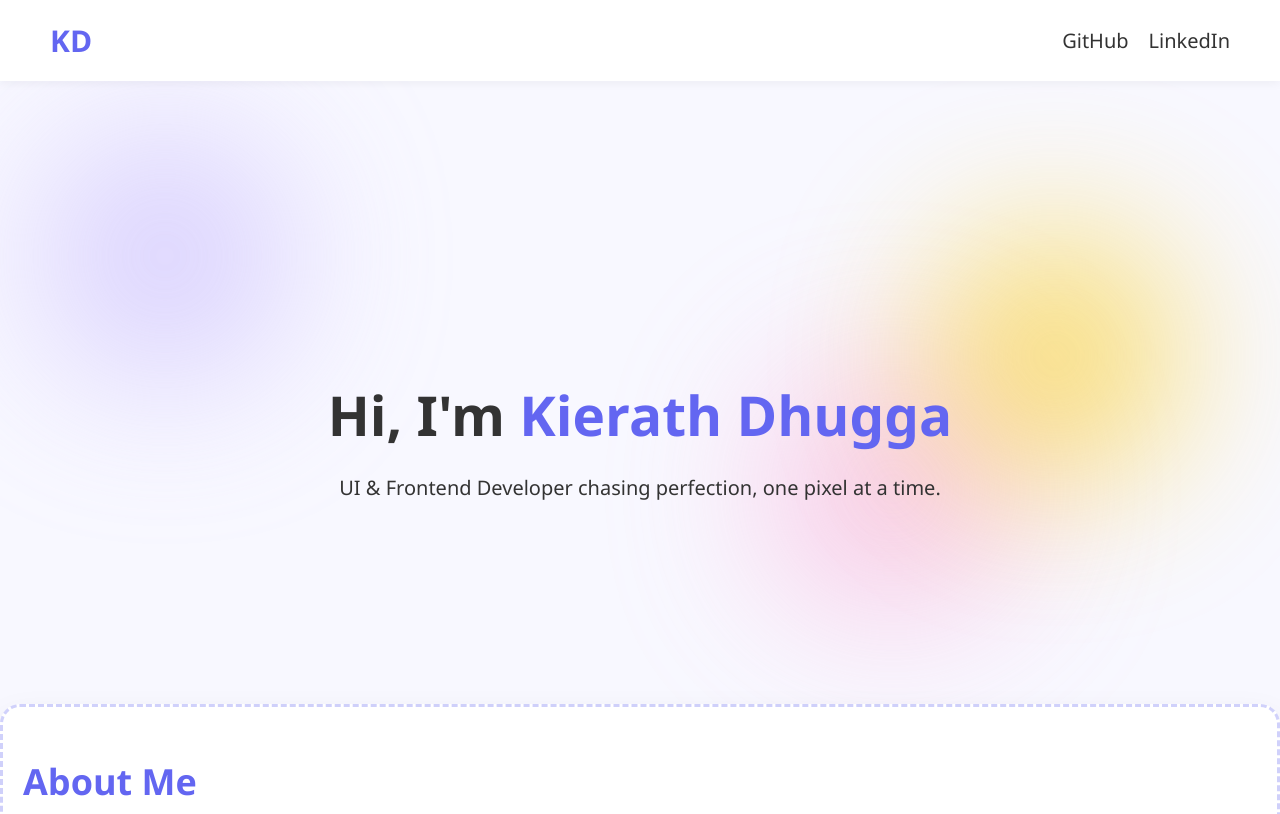
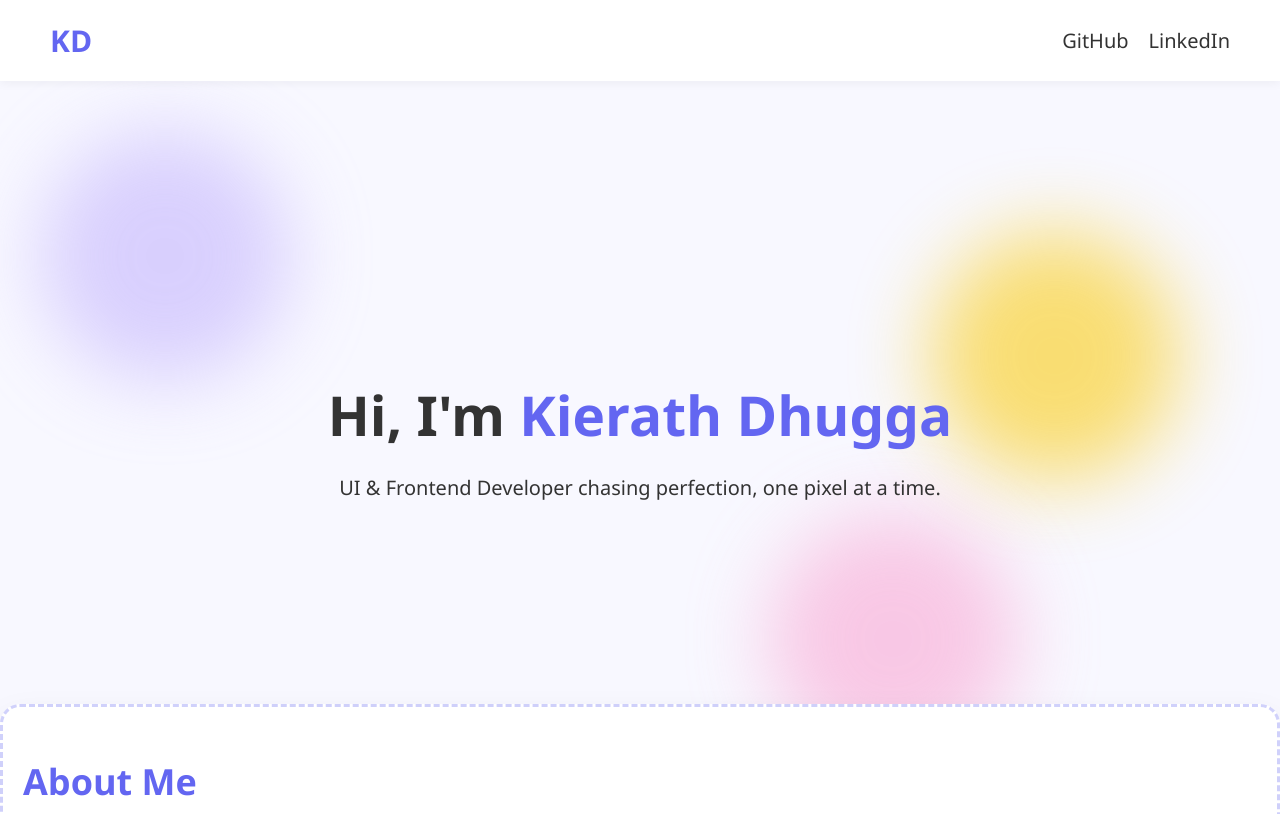
Before and after one commit to kierath/portfolio, a Next.js app: page / in a window 1280 px wide. Shown: the top 814 px of the page. Built offline with nearby package versions, Linux system fonts and the light colour scheme.

Commit message:
css alterations

```diff
--- a/src/app/globals.css
+++ b/src/app/globals.css
@@ -64,7 +64,7 @@ body {
 .blob {
   position: absolute;
   border-radius: 50%;
-  filter: blur(80px);
+  filter: blur(40px);
   opacity: 0.6;
   z-index: -1;
 }
@@ -80,7 +80,7 @@ body {
 .blob.pink {
   width: 250px;
   height: 250px;
-  bottom: 50px;
+  bottom: -100px;
   left: 60%;
   background: #f9a8d4;
 }
@@ -93,6 +93,13 @@ body {
   background: #facc15;
 }
 
+.blob.green {
+  width: 250px;
+  height: 250px;
+  top: 1400px;
+  right: 1300px;
+  background: #80f7cb;
+}
 /* Section Bubble Base */
 .section-bubble {
   background-color: #fff;
@@ -215,6 +222,10 @@ p.typed-text {
   background-color: #fff;
 }
 
+a.portfolio-item {
+  text-decoration: none;
+}
+
 .portfolio-item:hover {
   box-shadow: 0 0 25px rgba(99, 102, 241, 0.4);
 }
--- a/src/app/page.js
+++ b/src/app/page.js
@@ -72,6 +72,7 @@ export default function Home() {
         <div className="blob purple"></div>
         <div className="blob pink"></div>
         <div className="blob yellow"></div>
+        <div className="blob green"></div>
       </section>
 
       {/* About */}
```
